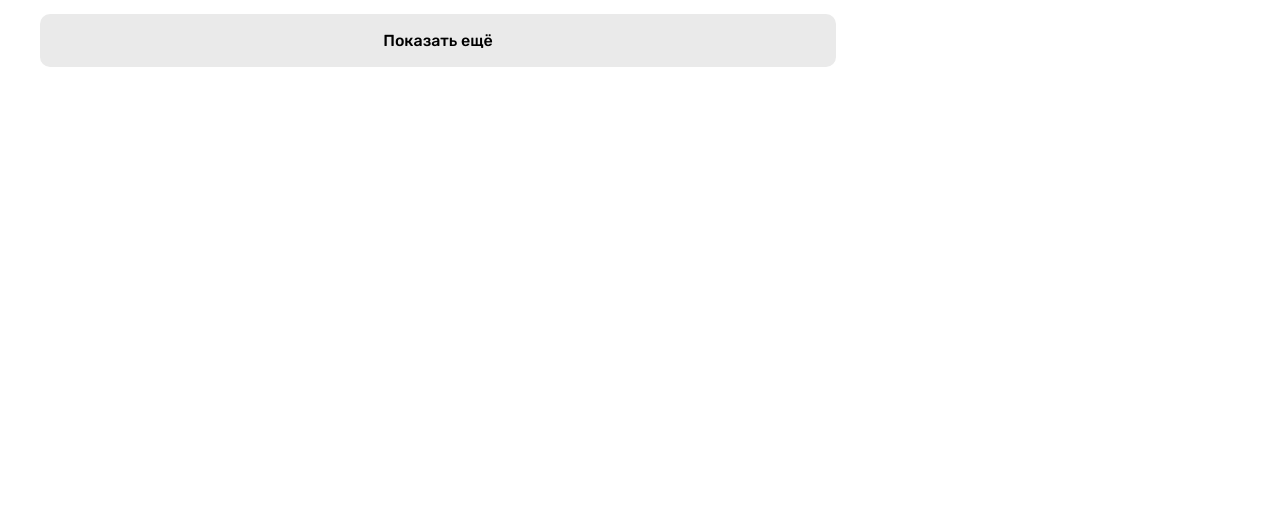
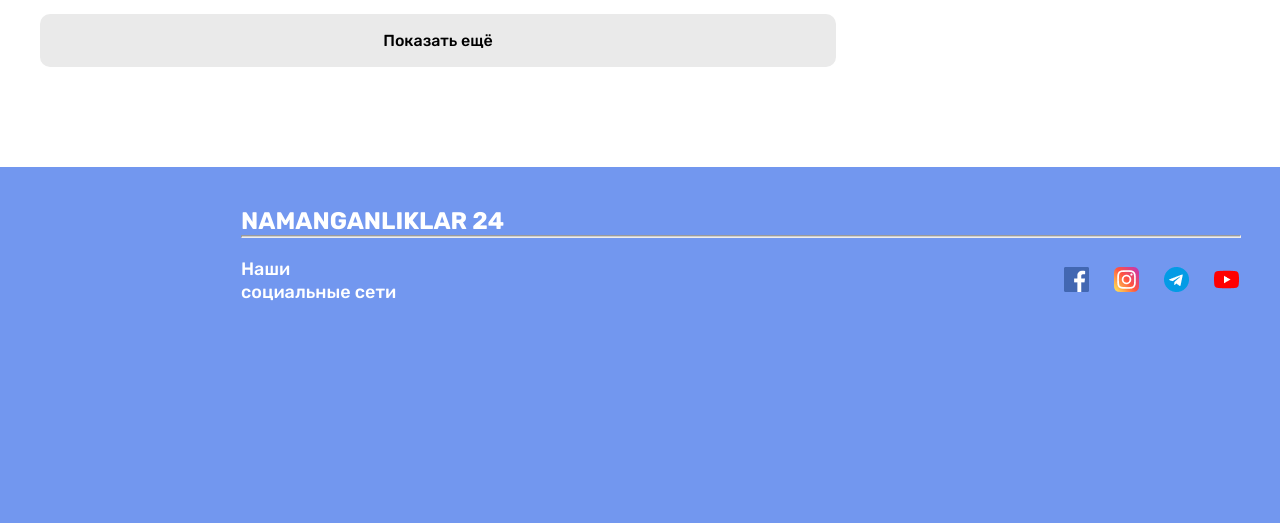
Before and after one commit to Hamidjonova-N/namanganliklar24, a plain HTML site: page index.html in a window 1280 px wide. Shown: the part 2290-2813 px from the top of the page. Before the commit the page ends 2357 px from the top, so only its background shows below. Drawn offline with Linux system fonts and the light colour scheme.

Commit message:
Add footer tag

```diff
--- a/css/style.css
+++ b/css/style.css
@@ -221,6 +221,7 @@ header {
 
 main {
   background-color: #ffffff;
+  margin-bottom: 100px;
 }
 
 /* POSTS */
@@ -345,6 +346,7 @@ main {
   border-radius: 15px;
   padding: 20px 20px 20px 17px;
   display: flex;
+  align-items: flex-start;
 }
 
 .global-news-img {
@@ -352,6 +354,7 @@ main {
   height: 165px;
   border-radius: 10px;
   margin-right: 15px;
+  object-fit: cover;
 }
 
 .global-news-title {
@@ -360,6 +363,7 @@ main {
   line-height: 26px;
   color: #000000;
   margin-bottom: 10px;
+  flex-grow: 1;
 }
 
 .global-news-content {
@@ -401,3 +405,53 @@ main {
   line-height: 19px;
   color: #000000;
 }
+
+/* FOOTER */
+
+footer {
+  width: 100%;
+  height: 356px;
+  background-color: #7297ef;
+  padding: 40px 221px;
+}
+
+.footer-top,
+.footer-bottom {
+  width: 998px;
+  display: flex;
+}
+
+.footer-heading {
+  font-weight: 700;
+  font-size: 24px;
+  line-height: 28px;
+  color: #ffffff;
+}
+
+footer hr {
+  width: 998px;
+  height: 1px;
+  background-color: #cecece;
+  margin-bottom: 20px;
+}
+
+.footer-bottom {
+  justify-content: space-between;
+}
+
+.footer-bottom-text {
+  font-weight: 500;
+  font-size: 18px;
+  line-height: 23px;
+  color: #ffffff;
+}
+
+.footer-bottom-list {
+  list-style-type: none;
+  display: flex;
+  align-items: center;
+}
+
+.footer-bottom-list-item:not(:last-child) {
+  margin-right: 25px;
+}
--- a/index.html
+++ b/index.html
@@ -398,5 +398,63 @@
         </section>
       </div>
     </main>
+    <footer>
+      <div class="container">
+        <div class="footer-top">
+          <h2 class="footer-heading">NAMANGANLIKLAR 24</h2>
+        </div>
+        <hr />
+        <div class="footer-bottom">
+          <h3 class="footer-bottom-text">Наши<br />социальные сети</h3>
+          <ul class="footer-bottom-list">
+            <li class="footer-bottom-list-item">
+              <a href="#">
+                <img
+                  src="icon/facebook-icon.png"
+                  alt=""
+                  srcset="
+                    icon/facebook-icon.png    1x,
+                    icon/facebook-icon@2x.png 2x
+                  "
+                />
+              </a>
+            </li>
+            <li class="footer-bottom-list-item">
+              <a href="#">
+                <img
+                  src="icon/instagram-icon.png"
+                  alt=""
+                  srcset="
+                    icon/instagram-icon.png    1x,
+                    icon/instagram-icon@2x.png 2x
+                  "
+                />
+              </a>
+            </li>
+            <li class="footer-bottom-list-item">
+              <a href="#">
+                <img
+                  src="icon/telegram-icon.png"
+                  alt=""
+                  srcset="
+                    icon/telegram-icon.png    1x,
+                    icon/telegram-icon@2x.png 2x
+                  "
+                />
+              </a>
+            </li>
+            <li class="footer-bottom-list-item">
+              <a href="#">
+                <img
+                  src="icon/youtube-icon.png"
+                  alt=""
+                  srcset="icon/youtube-icon.png 1x, icon/youtube-icon@2x.png 2x"
+                />
+              </a>
+            </li>
+          </ul>
+        </div>
+      </div>
+    </footer>
   </body>
 </html>
```
